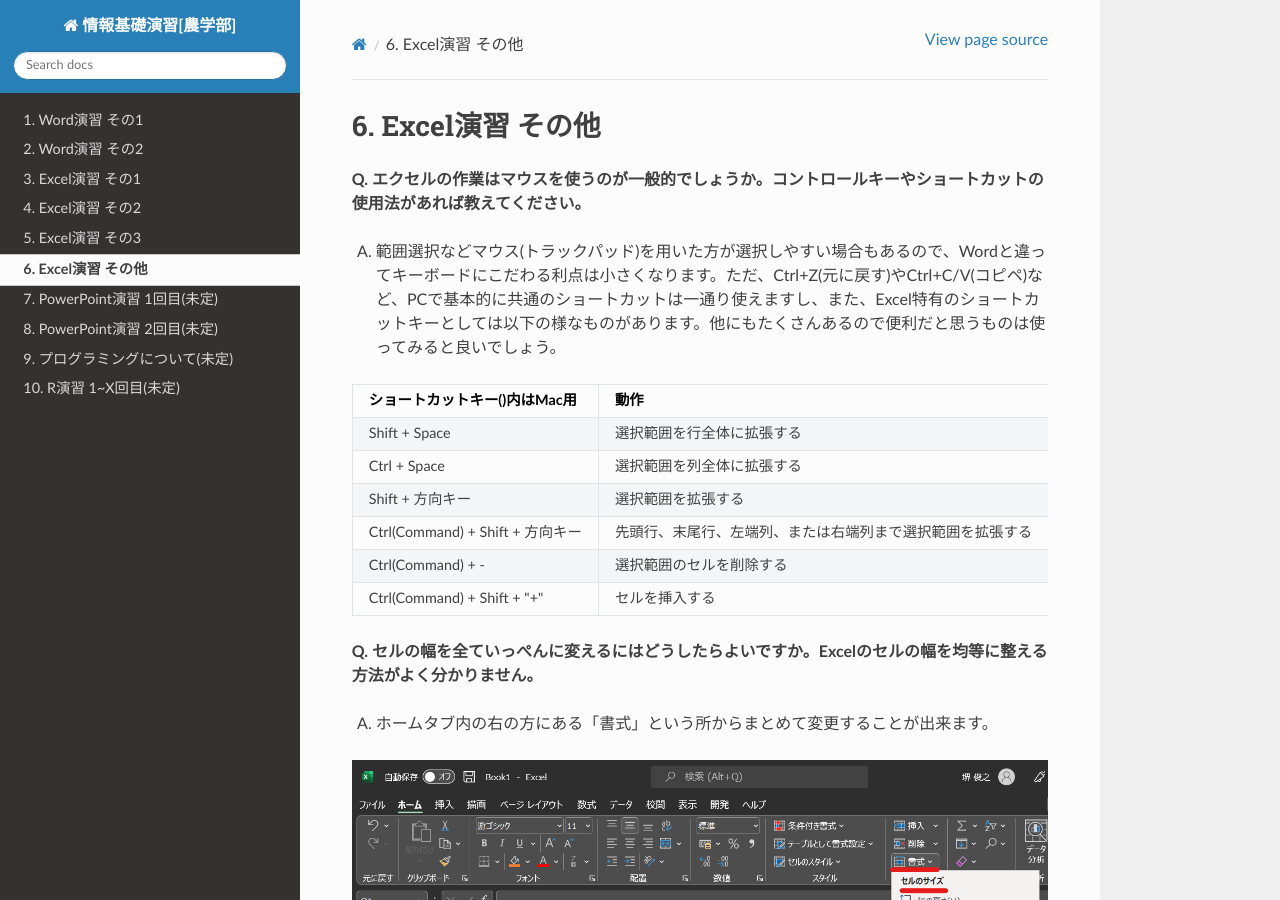
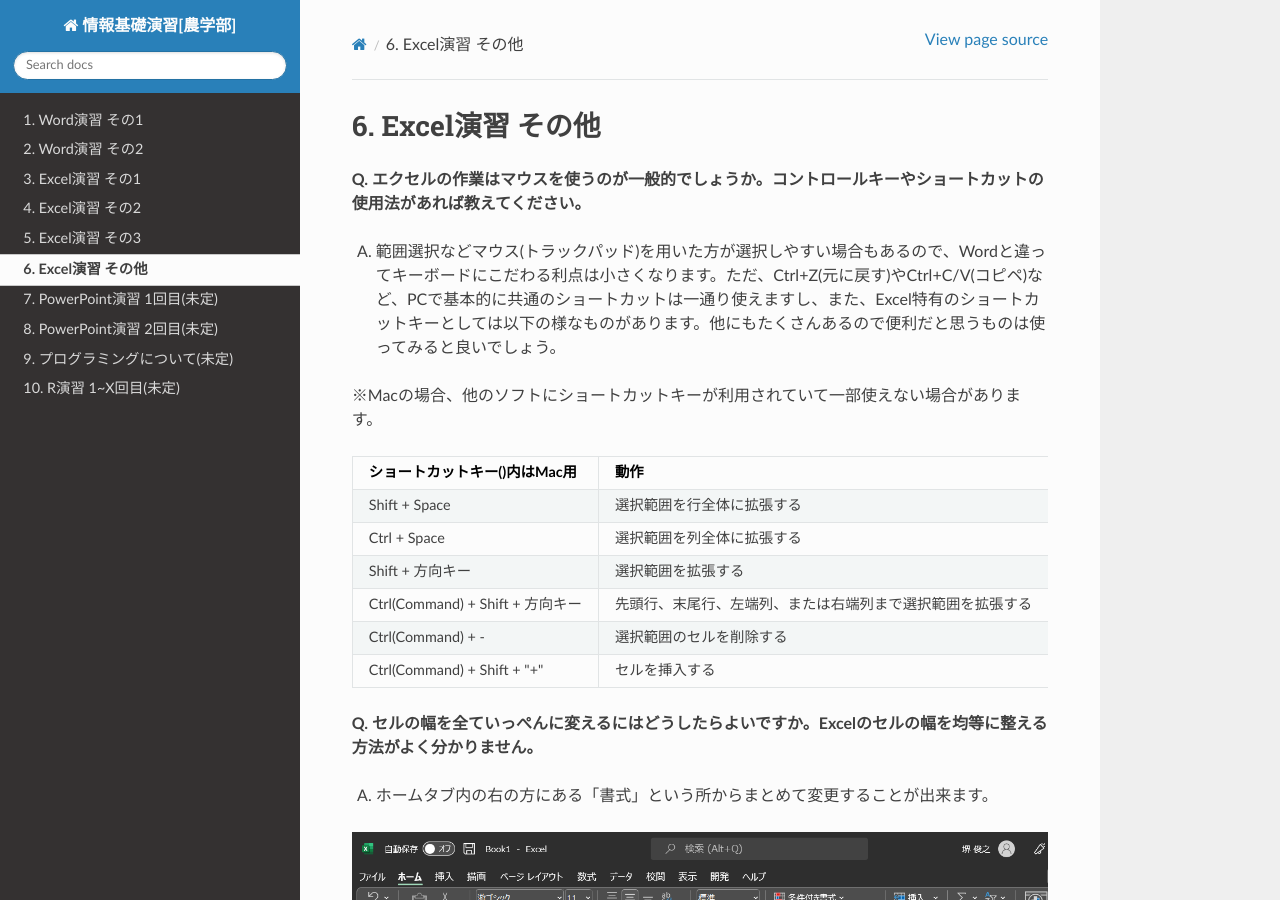
Before and after one commit to slt666666/informatics_agri_1st, a Sphinx documentation site: the page built from source/excel_ex.rst, in a window 1280 px wide and 900 px high. Built offline with Sphinx 7.4.7 and the Read the Docs theme 2.0.0, drawn with Linux system fonts in a browser that asks for light colours.

Commit message:
Update excel_ex.rst

```diff
--- a/source/excel_ex.rst
+++ b/source/excel_ex.rst
@@ -5,6 +5,8 @@
 **Q. エクセルの作業はマウスを使うのが一般的でしょうか。コントロールキーやショートカットの使用法があれば教えてください。**
 
 A. 範囲選択などマウス(トラックパッド)を用いた方が選択しやすい場合もあるので、Wordと違ってキーボードにこだわる利点は小さくなります。ただ、Ctrl+Z(元に戻す)やCtrl+C/V(コピペ)など、PCで基本的に共通のショートカットは一通り使えますし、また、Excel特有のショートカットキーとしては以下の様なものがあります。他にもたくさんあるので便利だと思うものは使ってみると良いでしょう。
+
+※Macの場合、他のソフトにショートカットキーが利用されていて一部使えない場合があります。
 
 ==================================== ===================================================================
  ショートカットキー()内はMac用          動作
```
